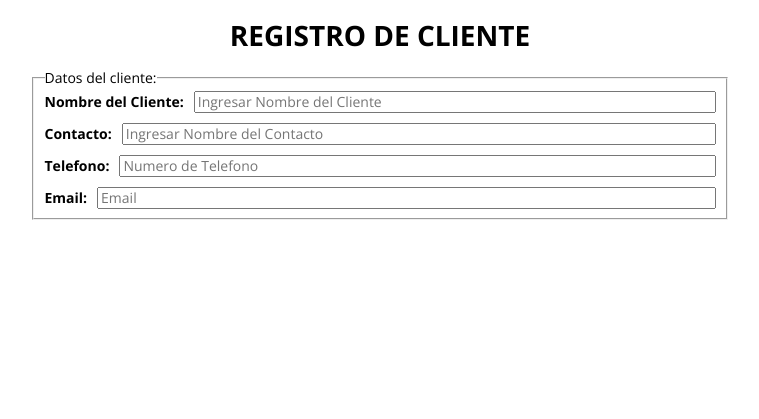
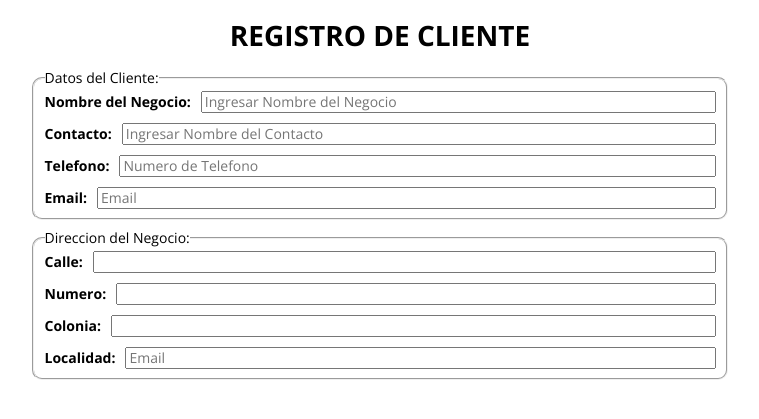
Before and after one commit to Gerardozow/SAMG, a PHP site: page /registro_cliente.php in a window 1280 px wide. Shown: the part 44-463 px from the top of the page, without its empty margins (260-1019 px from the left). Run offline with PHP 8.4, Linux system fonts and the light colour scheme.

Commit message:
Se agrega direccion en el formulario

```diff
--- a/assets/css/style.css
+++ b/assets/css/style.css
@@ -22,6 +22,8 @@ body {
 }
 
 /* Utilidades */
+.br-1{border-radius: 1rem;}
+
 .mr-1{margin-right: 1rem}
 .mt-1{margin-top: 1rem;}
 
@@ -108,4 +110,3 @@ body {
 
 /* Formulario */
 .registro{max-width: 700px;}
-.input-100{flex: 1}
--- a/registro_cliente.php
+++ b/registro_cliente.php
@@ -7,11 +7,11 @@
         <h1 class="title upper text-center">Registro de Cliente</h1>
 
         <form action="" method="post" class="registro m-center">
-            <fieldset>
-                <legend>Datos del cliente:</legend>
+            <fieldset class="br-1">
+                <legend>Datos del Cliente:</legend>
                 <div class="d-flex aling-center">
-                    <label for="cliente" class="mr-1 bold">Nombre del Cliente:</label>
-                    <input type="text" class="flex-1" id="cliente" name="cliente" placeholder="Ingresar Nombre del Cliente">
+                    <label for="cliente" class="mr-1 bold">Nombre del Negocio:</label>
+                    <input type="text" class="flex-1" id="cliente" name="cliente" placeholder="Ingresar Nombre del Negocio">
                 </div>
                 <div class="d-flex aling-center mt-1">
                     <label for="contacto" class="mr-1 bold">Contacto:</label>
@@ -22,11 +22,29 @@
                     <input type="tel" class="flex-1" id="telefono" name="telefono" placeholder="Numero de Telefono">
                 </div>
                 <div class="d-flex aling-center mt-1">
-                    <label for="telefono" class="mr-1 bold">Email:</label>
+                    <label for="email" class="mr-1 bold">Email:</label>
                     <input type="email" class="flex-1" id="email" name="email" placeholder="Email">
                 </div>
             </fieldset>
-
+            <fieldset class="mt-1 br-1">
+                <legend>Direccion del Negocio:</legend>
+                <div class="d-flex aling-center">
+                    <label for="calle" class="mr-1 bold">Calle:</label>
+                    <input type="text" class="flex-1" id="calle" name="calle" placeholder="">
+                </div>
+                <div class="d-flex aling-center mt-1">
+                    <label for="numero" class="mr-1 bold">Numero:</label>
+                    <input type="text" class="flex-1" id="numero" name="numero" placeholder="">
+                </div>
+                <div class="d-flex aling-center mt-1">
+                    <label for="colonia" class="mr-1 bold">Colonia:</label>
+                    <input type="text" class="flex-1" id="colonia" name="colonia" placeholder="">
+                </div>
+                <div class="d-flex aling-center mt-1">
+                    <label for="localidad" class="mr-1 bold">Localidad:</label>
+                    <input type="text" class="flex-1" id="localidad" name="localidad" placeholder="Email">
+                </div>
+            </fieldset>
         </form>
     </main>
 
```
